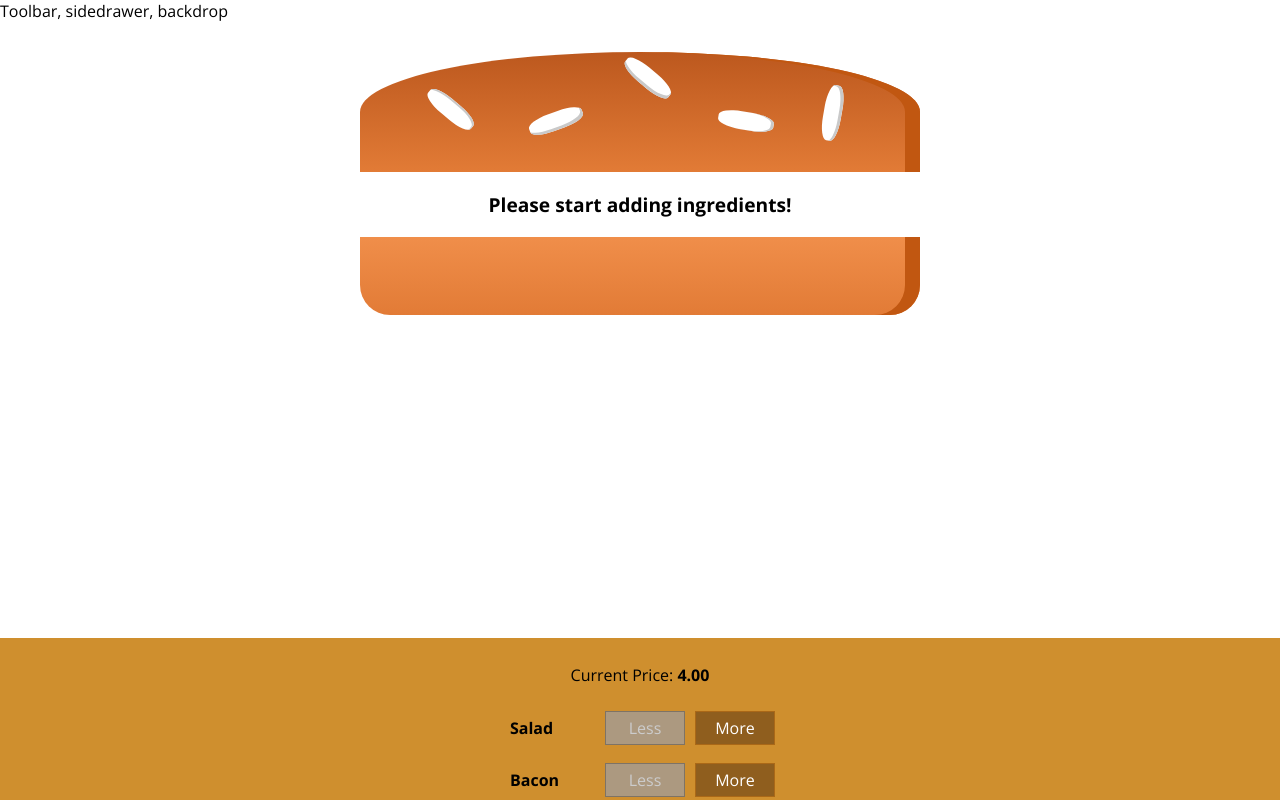
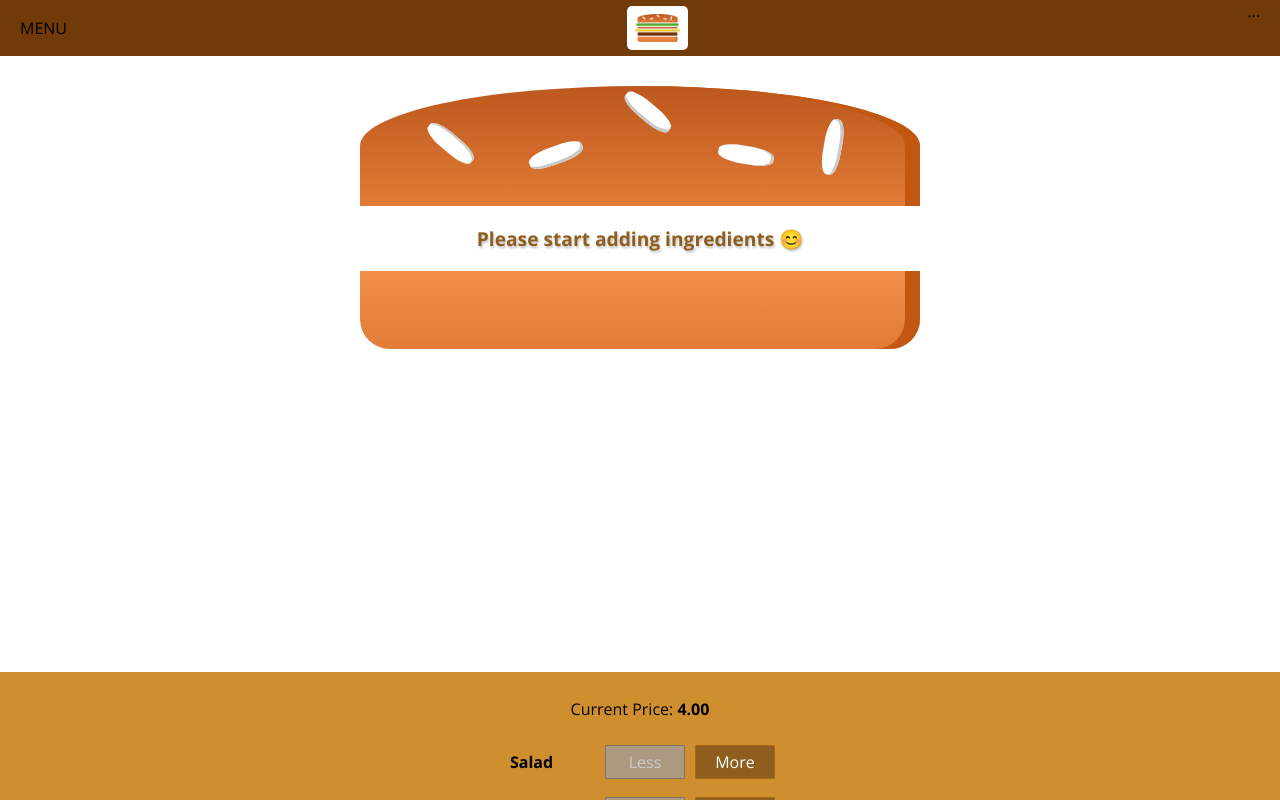
Before and after one commit to ProUnebit/The_BurgerBuilder, a React app: page / in a window 1280 px wide. Shown: the top 800 px of the page. Built offline with nearby package versions, Linux system fonts and the light colour scheme.

Commit message:
add Toolbar

```diff
--- a/public/index.html
+++ b/public/index.html
@@ -7,7 +7,7 @@
     <link rel="manifest" href="%PUBLIC_URL%/manifest.json">
     <link rel="shortcut icon" href="%PUBLIC_URL%/favicon.ico">
     <link href="https://fonts.googleapis.com/css?family=Open+Sans:400,400i,700" rel="stylesheet">
-    <title>MyBurgerApp</title>
+    <title>BurgerBuilder</title>
   </head>
   <body>
 
--- a/src/components/Burger/Burger.css
+++ b/src/components/Burger/Burger.css
@@ -6,6 +6,11 @@
     text-align: center;
     font-weight: bold;
     font-size: 1.2rem;
+}
+
+.Burger p {
+    color: #8F5E1E;
+    filter: drop-shadow(1px 2px 1px silver);
 }
 
 @media (min-width: 500px) and (min-height: 400px) {
--- a/src/components/Burger/Burger.js
+++ b/src/components/Burger/Burger.js
@@ -15,7 +15,7 @@ const burger = (props) => {
         }, []);
 
     if (transformedIngredients.length === 0) {
-        transformedIngredients = <p>Please start adding ingredients!</p>
+        transformedIngredients = <p>Please start adding ingredients <span role="img" aria-label="smile">😊</span></p>
     }
 
     return (
--- a/src/components/Burger/OrderSummary/OrderSummary.js
+++ b/src/components/Burger/OrderSummary/OrderSummary.js
@@ -16,6 +16,7 @@ const orderSummary= (props) => {
             <ul>
                 {ingredientSummary}
             </ul>
+            <p><strong>Total Price: {props.price.toFixed(2)}</strong></p>
             <p>Continue to Checkout?</p>
             <Button btnType = "Danger" clicked = {props.purchaseCanceled}>CANCEL</Button>
             <Button btnType = "Success" clicked = {props.purchaseContinued}>CONTINUE</Button>
--- a/src/components/Layout/Layout.css
+++ b/src/components/Layout/Layout.css
@@ -1,3 +1,3 @@
 .Content {
-    margin-top: 16px;
+    margin-top: 72px;
 }
--- a/src/components/Layout/Layout.js
+++ b/src/components/Layout/Layout.js
@@ -1,13 +1,12 @@
 import React from 'react';
 import Input from '../../hoc/Input';
 import classes from './Layout.css';
+import Toolbar from '../Navigation/Toolbar/Toolbar'
 
 const layout = (props) => {
     return (
         <Input>
-            <div>
-            Toolbar, sidedrawer, backdrop
-            </div>
+            <Toolbar />
             <main className = {classes.Content}>
                 {props.children}
             </main>
--- /dev/null
+++ b/src/components/Logo/Logo.css
@@ -0,0 +1,11 @@
+.Logo {
+    background-color: white;
+    padding: 8px;
+    height: 80%;
+    box-sizing: border-box;
+    border-radius: 5px;
+}
+
+.Logo img {
+    height: 100%;
+}
--- /dev/null
+++ b/src/components/Logo/Logo.js
@@ -0,0 +1,11 @@
+import React from 'react'
+import burgerLogo from '../../assets/images/burger-logo.png'
+import classes from './Logo.css'
+
+const logo = (props) => (
+    <div className = {classes.Logo}>
+        <img src = {burgerLogo} alt="Burger-Logo"/>
+    </div>
+)
+
+export default logo;
--- /dev/null
+++ b/src/components/Navigation/Toolbar/Toolbar.css
@@ -0,0 +1,18 @@
+.Toolbar {
+    height: 56px;
+    width: 100%;
+    position: fixed;
+    top: 0;
+    left: 0;
+    background-color: #703B09;
+    display: flex;
+    justify-content: space-between;
+    align-items: center;
+    padding: 0 20px;
+    box-sizing: border-box;
+    z-index: 90;
+}
+
+.Toolbar nav {
+    height: 100%;
+}
--- /dev/null
+++ b/src/components/Navigation/Toolbar/Toolbar.js
@@ -0,0 +1,15 @@
+import React from 'react'
+import classes from './Toolbar.css'
+import Logo from '../../Logo/Logo'
+
+const toolbar = (props) => (
+    <header className = {classes.Toolbar}>
+        <div>MENU</div>
+        <Logo />
+        <nav>
+            ...
+        </nav>
+    </header>
+)
+
+export default toolbar;
--- a/src/containers/BurgerBuilder/BurgerBuilder.js
+++ b/src/containers/BurgerBuilder/BurgerBuilder.js
@@ -115,6 +115,7 @@ class BurgerBuilder extends React.Component {
                     >
                     <OrderSummary
                         ingredients = {ingredients}
+                        price = {totalPrice}
                         purchaseCanceled = {this.purchaseCancelHandler}
                         purchaseContinued = {this.purchaseContinueHandler}
                         />
```
Also changed, not shown: src/assets/images/burger-logo.png (added).
